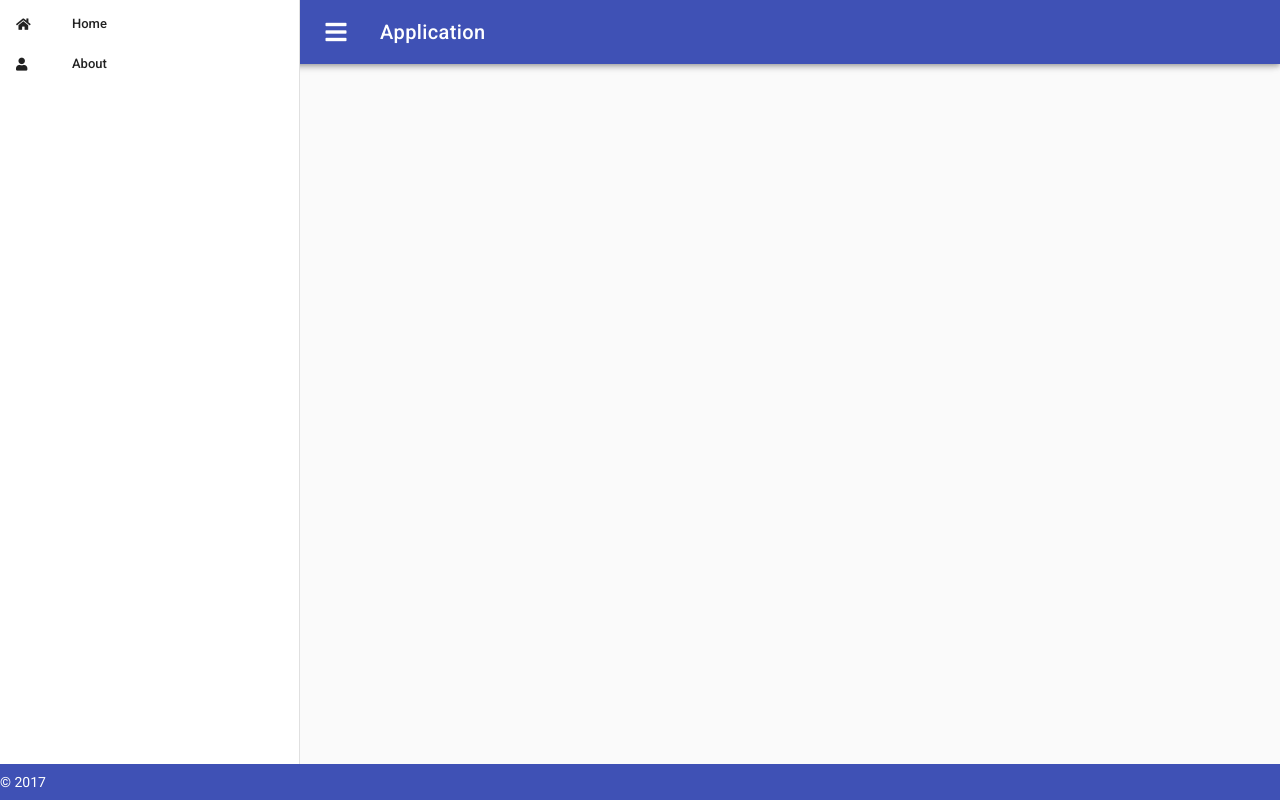
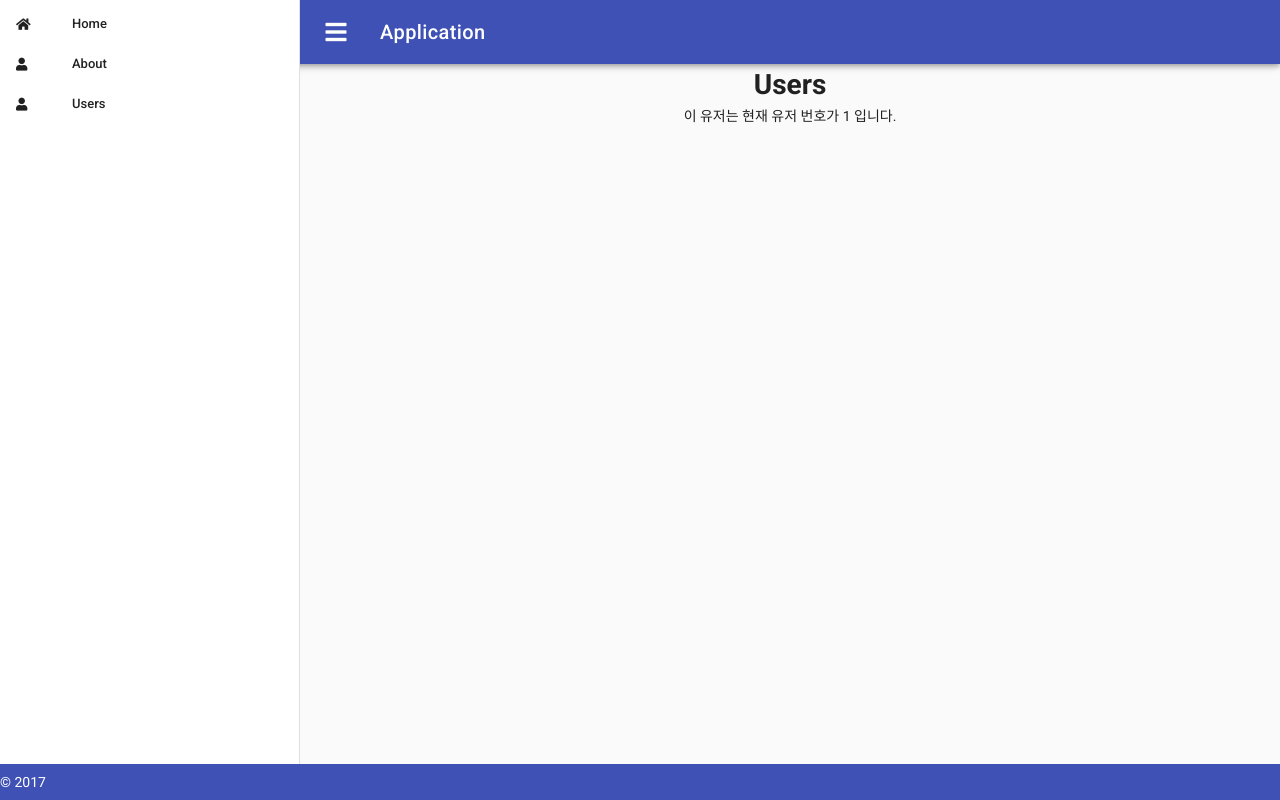
Before and after one commit to KIMINJOONG/vue-router, a Vue app: page /users/1 in a window 1280 px wide. Built offline with nearby package versions, Linux system fonts and the light colour scheme.

Commit message:
vue router parameters

```diff
--- a/src/App.vue
+++ b/src/App.vue
@@ -16,6 +16,14 @@
           </v-list-tile-action>
           <v-list-tile-content>
             <v-list-tile-title>About</v-list-tile-title>
+          </v-list-tile-content>
+        </v-list-tile>
+        <v-list-tile router :to="{name:'users', params: {id: 4321, name: 'hoza'}}" exact>
+          <v-list-tile-action>
+            <i class="fas fa-user"></i>
+          </v-list-tile-action>
+          <v-list-tile-content>
+            <v-list-tile-title>Users</v-list-tile-title>
           </v-list-tile-content>
         </v-list-tile>
       </v-list>
@@ -40,11 +48,6 @@ export default {
   }),
   props: {
     source: String
-  },
-  methods: {
-    test() {
-      alert("클릭");
-    }
   }
 };
 </script>
--- a/src/router.js
+++ b/src/router.js
@@ -6,6 +6,10 @@ Vue.use(Router);
 
 const About = () => {
   return import("./views/About.vue");
+};
+
+const Users = () => {
+  return import("./views/Users.vue");
 };
 
 export default new Router({
@@ -21,6 +25,11 @@ export default new Router({
       path: "/about",
       name: "about",
       component: About
+    },
+    {
+      path: "/users/:id",
+      name: "users",
+      component: Users
     }
   ]
 });
--- /dev/null
+++ b/src/views/Users.vue
@@ -0,0 +1,21 @@
+<template>
+  <div class="text-xs-center">
+    <h1>Users</h1>
+    <p>이 유저는 현재 유저 번호가 {{ userId }} 입니다.</p>
+    {{ $route.params.name }}
+  </div>
+</template>
+
+<script>
+export default {
+  computed: {
+    userId() {
+      return this.$route.params.id;
+    }
+  },
+  created() {
+    console.log("router", this.$router);
+    console.log("route", this.$route);
+  }
+};
+</script>
```
